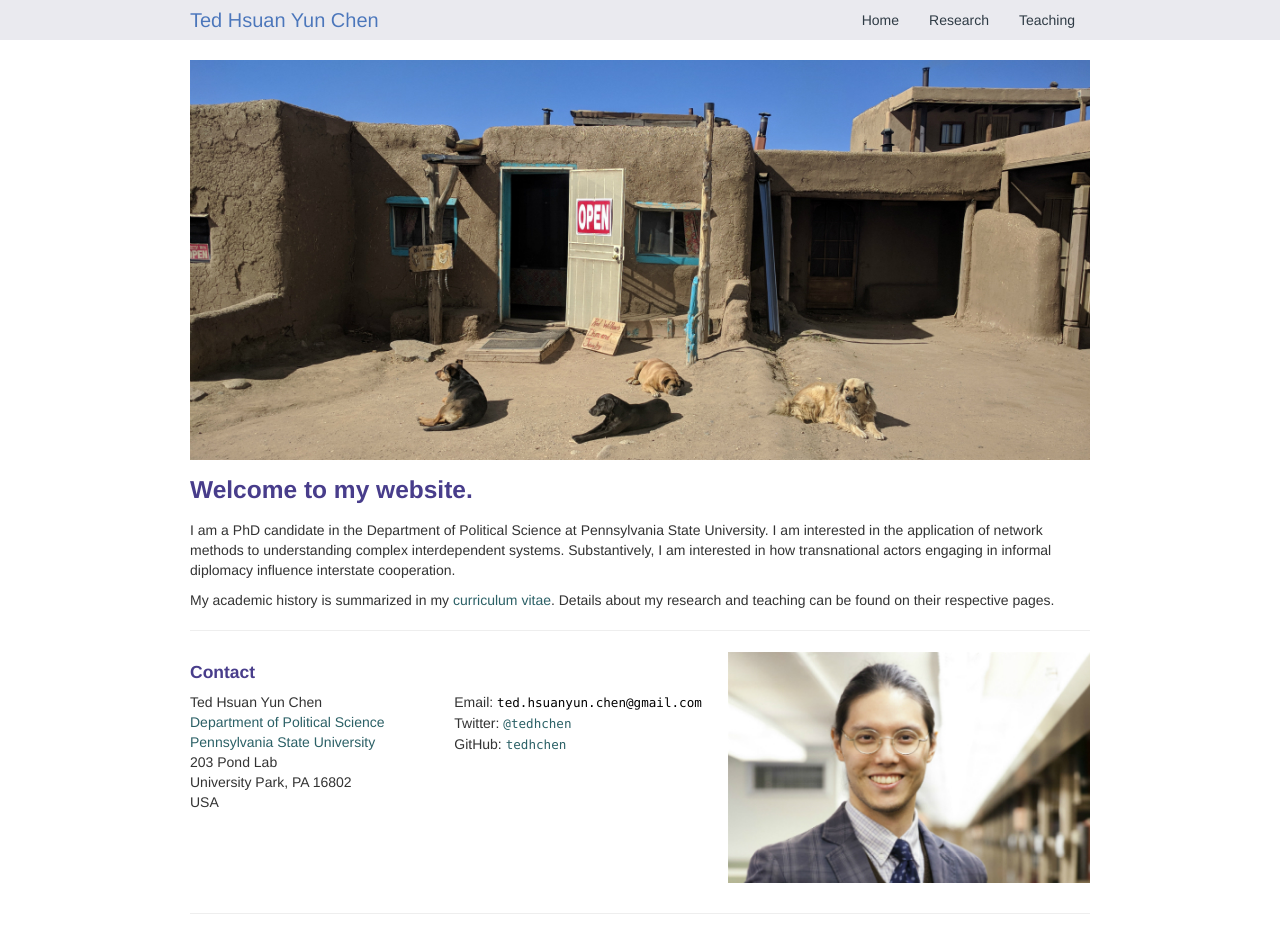
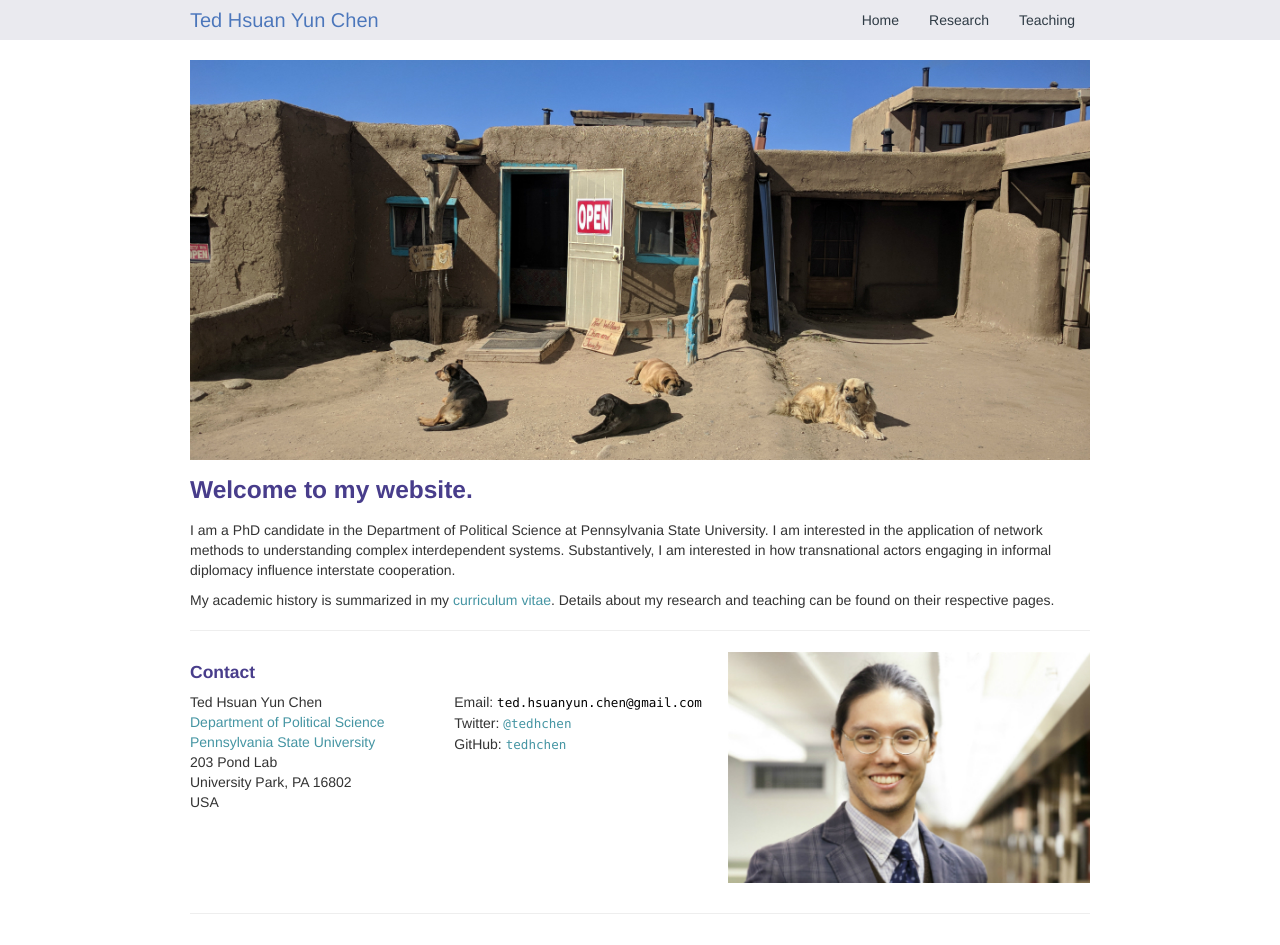
Before and after one commit to tedhchen/tedhchen.github.io, a Jekyll site: the page built from index.md, in a window 1280 px wide. Built offline with Jekyll 4.4.1, drawn with Linux system fonts in a browser that asks for light colours.

Commit message:
adjusted link colour

```diff
--- a/assets/themes/twitter/css/tchen.css
+++ b/assets/themes/twitter/css/tchen.css
@@ -7,11 +7,11 @@ code {
 }
 
 a code {
-    color: #2b6066;
+    color: #4595a3;
 }
 
 a {
-    color: #2b6066;
+    color: #4595a3;
 }
 
 a:hover {
```
